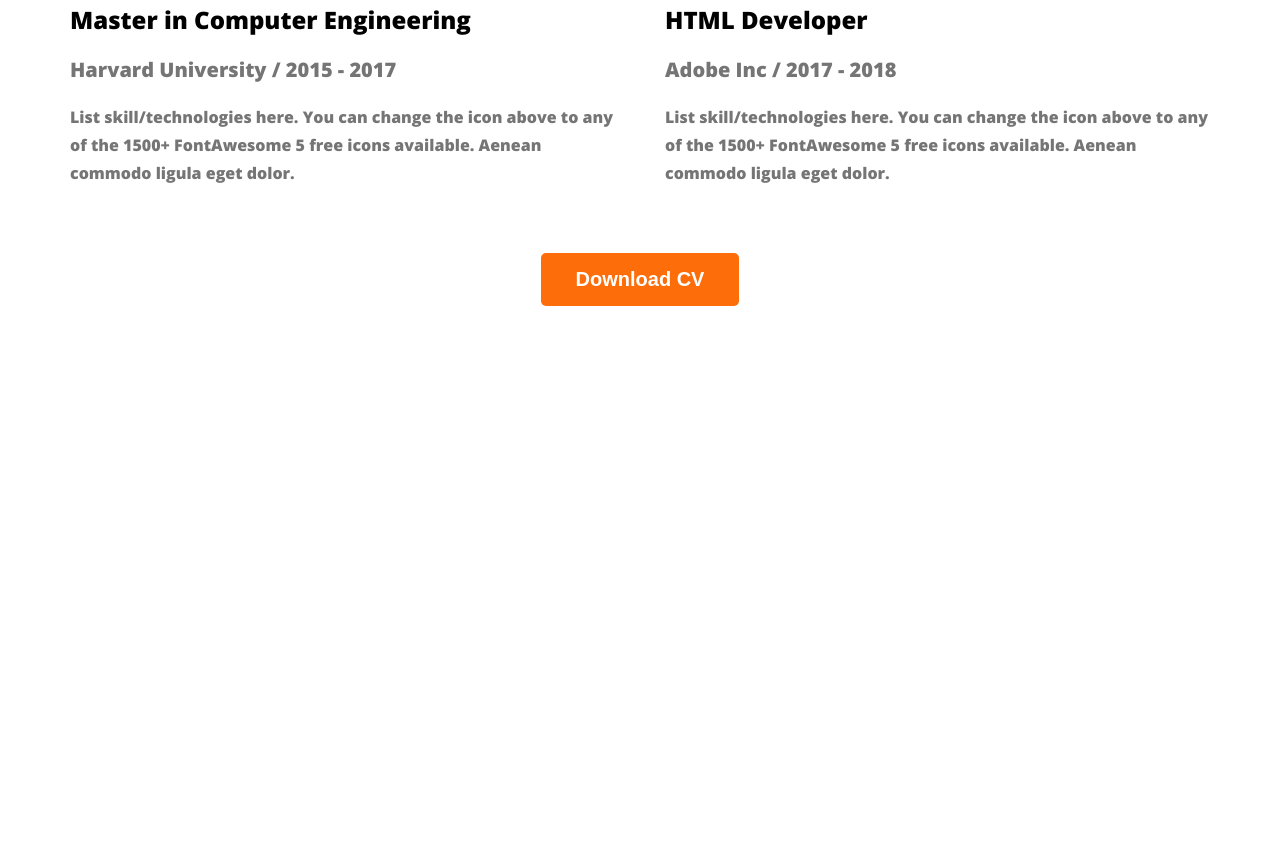
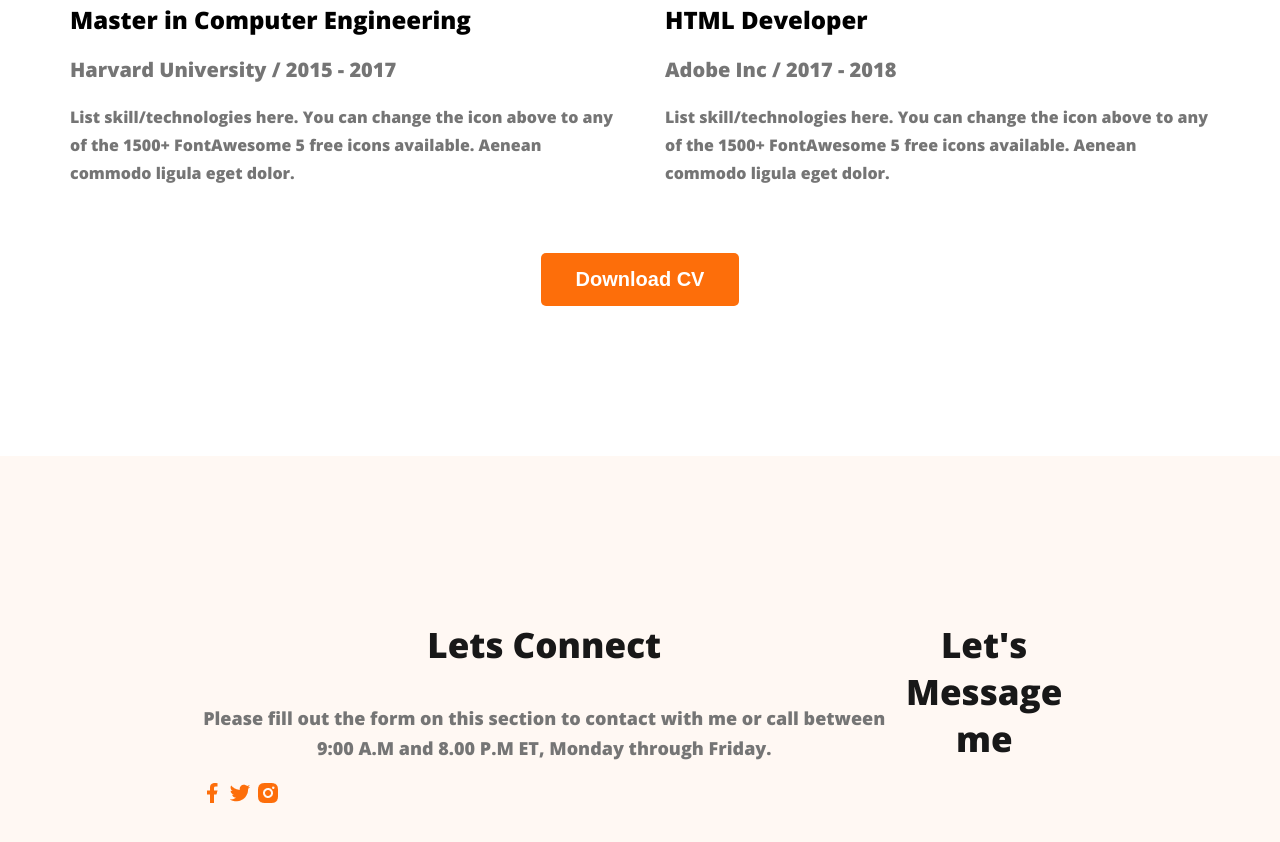
Before and after one commit to Ramasai2003/my-first-portfolio, a plain HTML site: page my first portfolio/index.html in a window 1280 px wide. Shown: the part 3065-3907 px from the top of the page. Before the commit the page ends 3521 px from the top, so only its background shows below. Drawn offline with nearby package versions, Linux system fonts and the light colour scheme.

Commit message:
basic footer

```diff
--- a/my first portfolio/index.html
+++ b/my first portfolio/index.html
@@ -153,7 +153,18 @@
 
     </main>
     <footer>
-
+        <div class="footer-column">
+            <h3 class="section-title">Lets Connect</h3>
+            <p class="section-description">Please fill out the form on this section to contact with me or call between 9:00 A.M and 8.00 P.M ET, Monday through Friday.</p>
+            <div class="social-links">
+                <a href=""><img src="images/icons/facebook.png" alt=""></a>
+                <a href=""><img src="images/icons/twitter.png" alt=""></a>
+                <a href=""><img src="images/icons/insta.png" alt=""></a>
+            </div>
+        </div>
+        <div class="footer-column">
+            <h3 class="section-title">Let's Message me</h3>
+        </div>
     </footer>
 
 </body>
--- a/my first portfolio/styles/portfolio.css
+++ b/my first portfolio/styles/portfolio.css
@@ -226,3 +226,10 @@ main section {
     margin-top: 50px;
     margin-bottom: 150px;
 }
+
+/* footer style */
+footer{
+    display: flex;
+    background: #FFF8F3;
+    padding: 130px 200px;
+}
```
